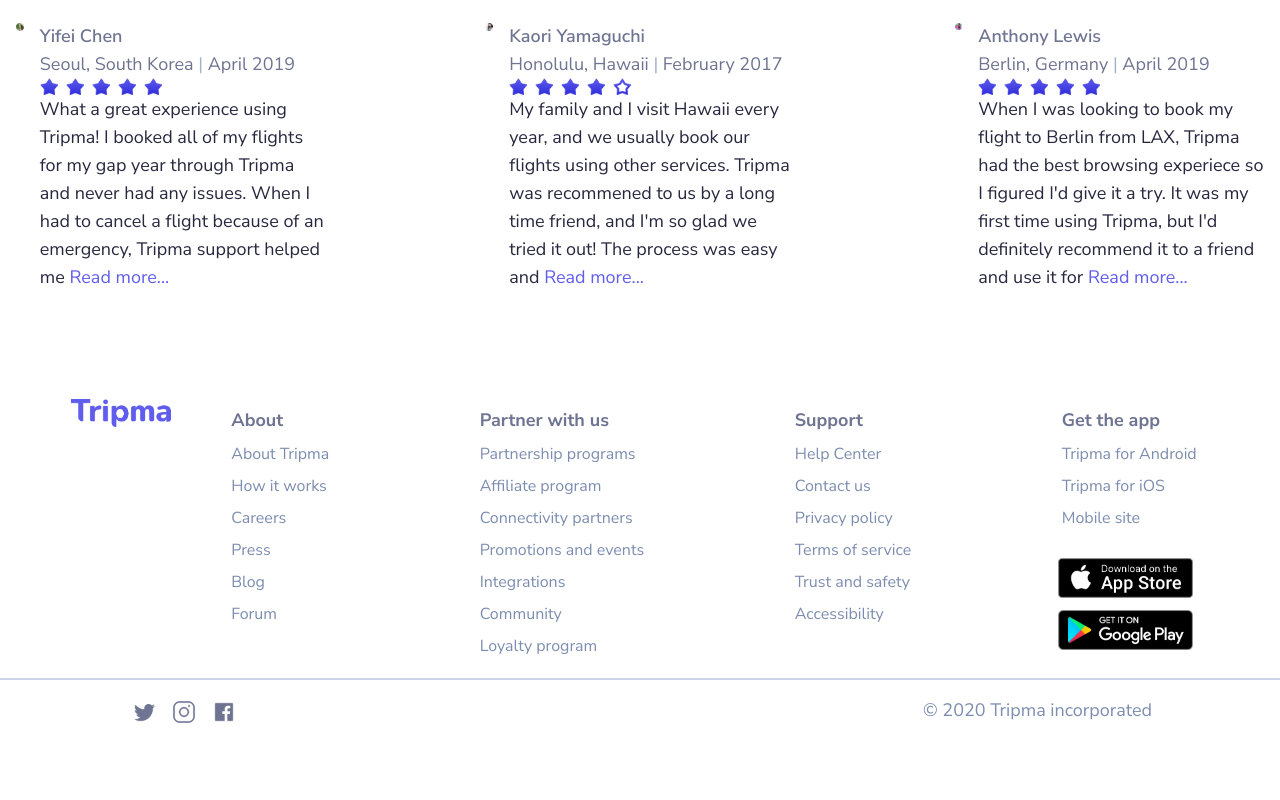
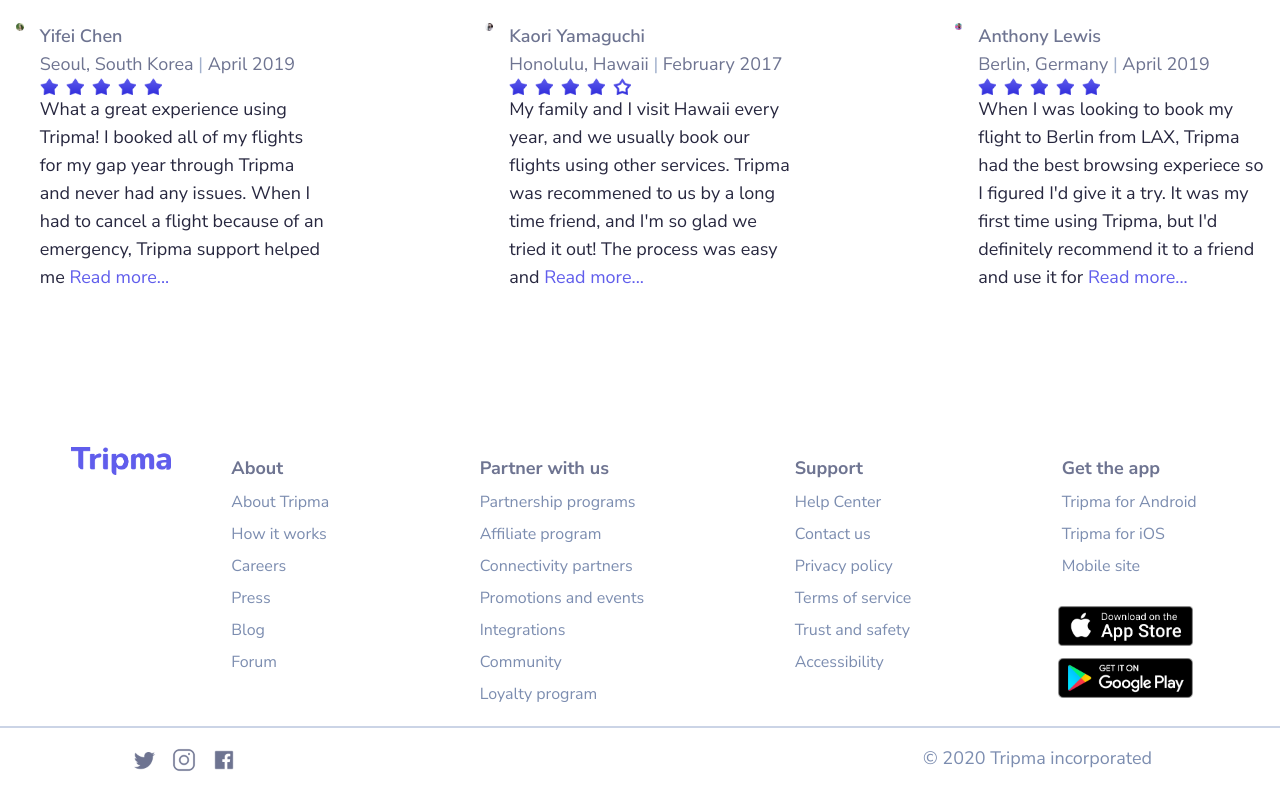
Before and after one commit to hadyawny/tripma, a Next.js app: page / in a window 1280 px wide. Shown: the part 3323-4123 px from the top of the page. Before the commit the page ends 4075 px from the top, so only its background shows below. Built offline with nearby package versions, Linux system fonts and the light colour scheme.

Commit message:
edited footer

```diff
--- a/app/components/footer/footer.jsx
+++ b/app/components/footer/footer.jsx
@@ -4,7 +4,7 @@ import React from "react";
 
 export default function Footer() {
   return (
-    <div className="my-6">
+    <div className="mb-6 mt-32">
       <div className="flex  items-start justify-around ">
         <div className="flex">
           <div className="p-3 mr-10 ">
```
